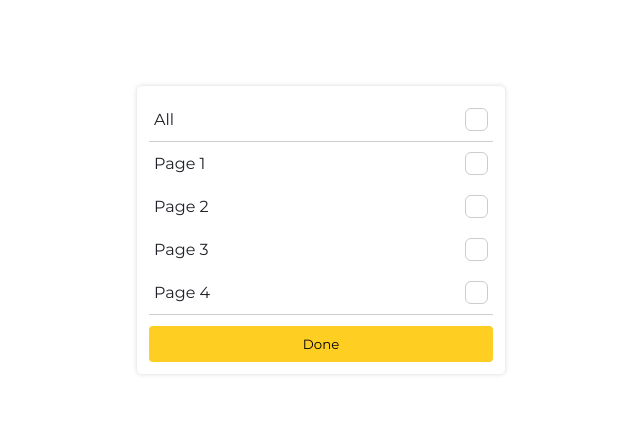
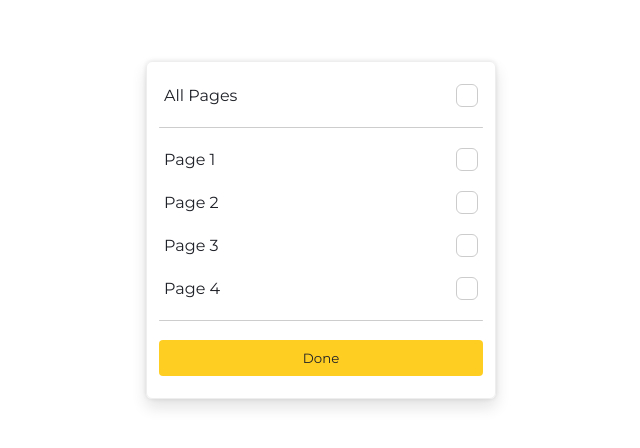
Before and after one commit to rudrabhikadiya3/ellty-assignment, a Next.js app: page / in a window 1280 px wide. Shown: the part 170-618 px from the top of the page, without its empty margins (319-959 px from the left). Built offline with nearby package versions, Linux system fonts and the light colour scheme.

Commit message:
manage spacing

```diff
--- a/app/globals.css
+++ b/app/globals.css
@@ -16,10 +16,10 @@ ul {
 
 hr {
   border: none;
-  height: 1px;
   background: #cdcdcd;
   border-radius: 10px;
-  height: 0.7px;
+  height: 0.6px;
+  margin: 10px 0;
 }
 
 body {
@@ -44,27 +44,38 @@ body {
 }
 
 .selectionBox {
-  width: 370px;
-  box-shadow: 0px 8px 15px 0px #1414141f;
-  box-shadow: 0px 0px 4px 0px #1414141a;
+  width: 350px;
+  box-shadow: 0px 8px 15px 0px #1414141f, 0px 0px 4px 0px #1414141a;
   border: 1px solid #eeeeee;
   padding: 12px;
   border-radius: 6px;
 }
 
 ul > li {
-  justify-content: space-between;
   padding: 10px 5px;
   align-items: center;
   display: flex;
 }
+ul > li > label {
+  user-select: none;
+  cursor: pointer;
+  width: 100%;
+}
 
 button {
-  margin-top: 12px;
+  margin: 10px 0;
   width: 100%;
   border-radius: 4px;
   outline: none;
   border: none;
   padding: 10px 20px;
   background-color: #ffce22;
+  cursor: pointer;
+  color: var(--foreground);
 }
+button:hover {
+  background-color: #ffd84d;
+}
+button:active {
+  background-color: #ffce22;
+}
--- a/app/page.js
+++ b/app/page.js
@@ -18,7 +18,7 @@ export default function SelectBox() {
       <div className='selectionBox'>
         <ul className='selectionBoxContent'>
           <li>
-            <label htmlFor='all'>All</label>
+            <label htmlFor='all'>All Pages</label>
             <input type='checkbox' id='all' checked={selectedPages.length === pages.length} onChange={checkAll} />
           </li>
           <hr />
```
